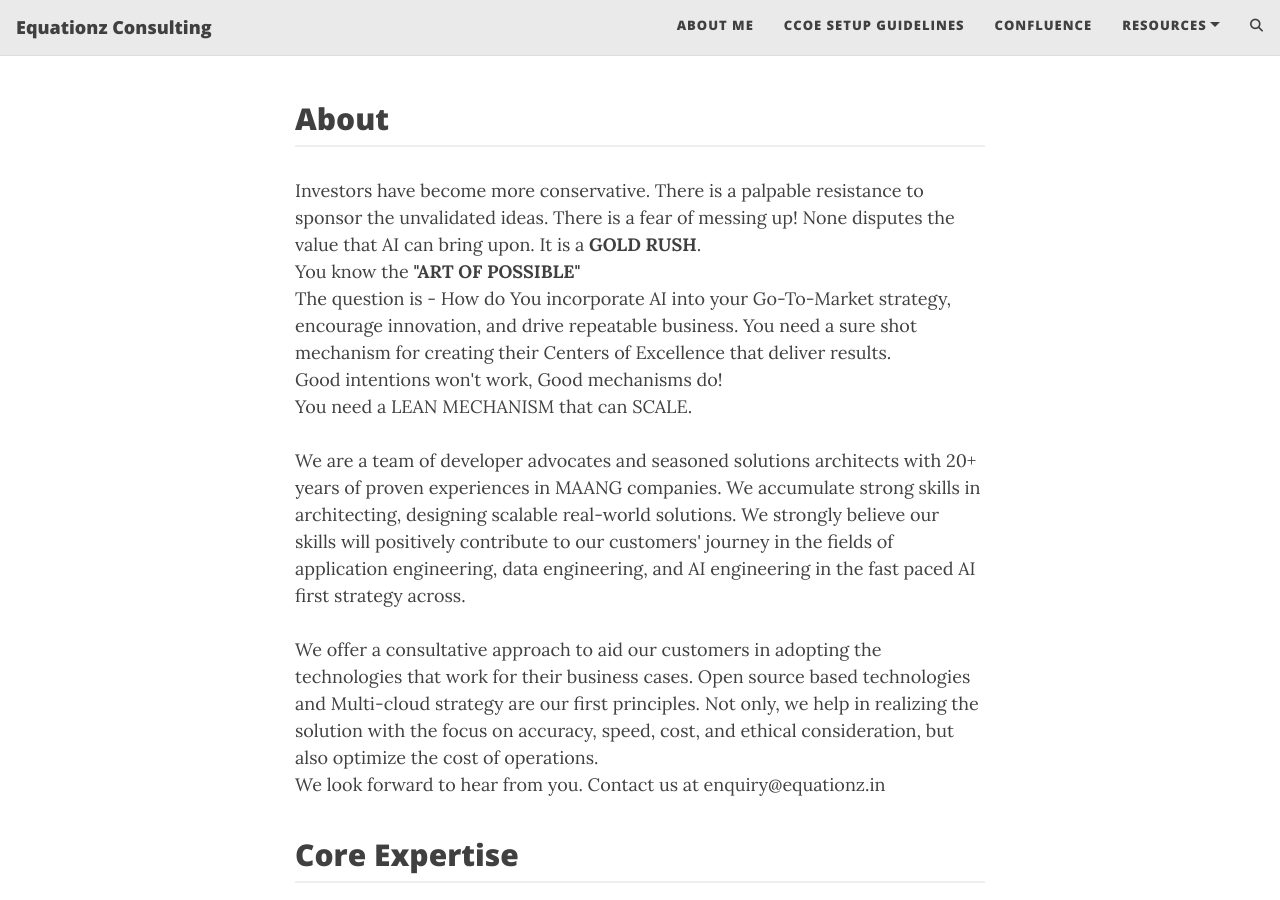
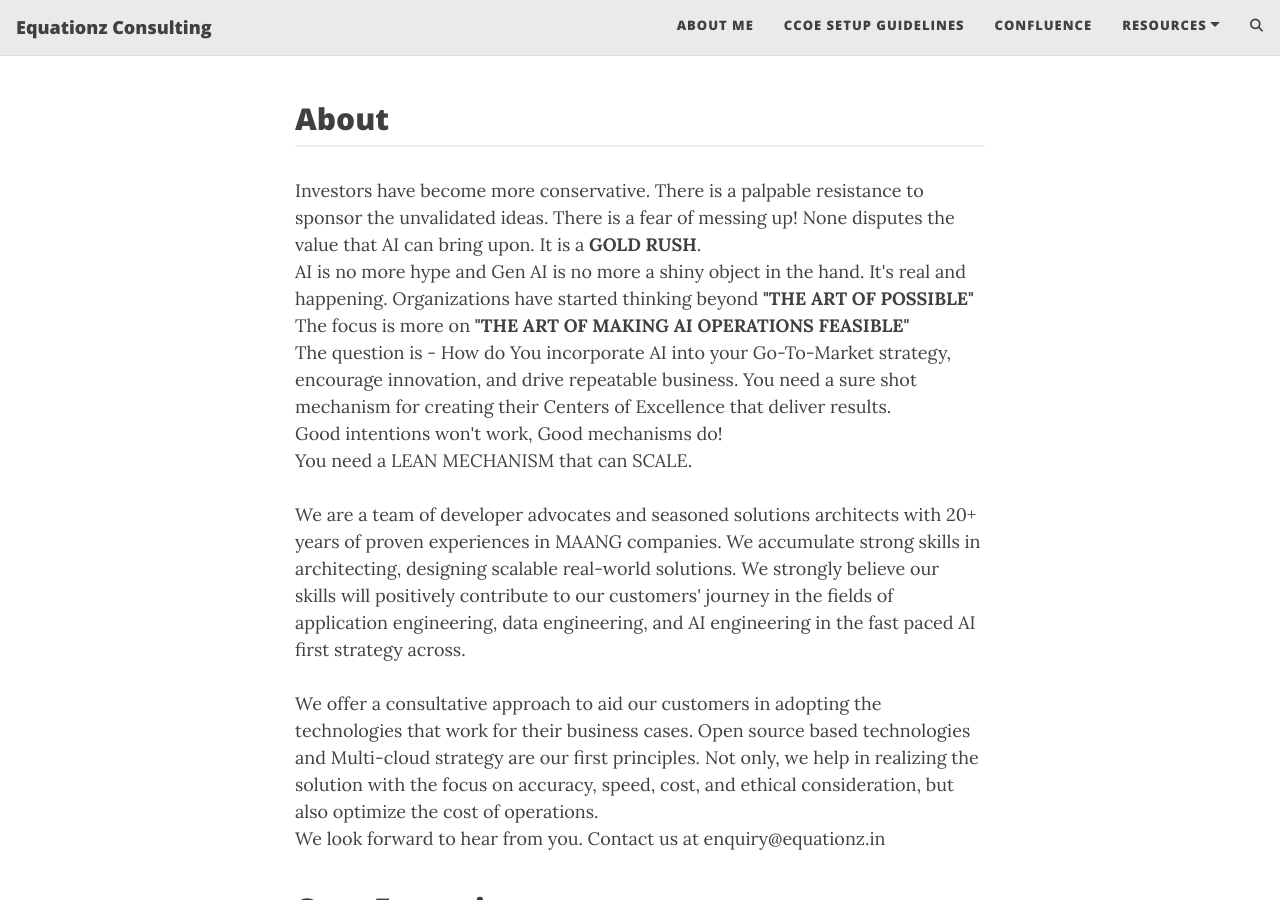
Before and after one commit to raghavendraprakash/equationz.github.io, a Jekyll site: the page built from index.html, in a window 1280 px wide and 900 px high, scrolled down 330 px. Built offline with Jekyll 4.4.1, drawn with Linux system fonts in a browser that asks for light colours; the list of posts is cut into pages by our own code; comment, search, counter and statistics services are not loaded.

Commit message:
Update index.html

```diff
--- a/index.html
+++ b/index.html
@@ -10,7 +10,8 @@ subtitle: We build Data foundations and Generative AI solutions
     <p>
       Investors have become more conservative. There is a palpable resistance to sponsor the unvalidated ideas.
       There is a fear of messing up! None disputes the value that AI can bring upon. It is a <b>GOLD RUSH</b>. <br>
-      You know the <b>"ART OF POSSIBLE"</b> <br>
+      AI is no more hype and Gen AI is no more a shiny object in the hand. It's real and happening. Organizations have started thinking beyond <b>"THE ART OF POSSIBLE"</b> <br>
+      The focus is more on <b>"THE ART OF MAKING AI OPERATIONS FEASIBLE"</b> <br>
       The question is - How do You incorporate AI into your Go-To-Market strategy, encourage innovation, and drive repeatable business.
       You need a sure shot mechanism for creating their Centers of Excellence that deliver results. <br>
 
```
